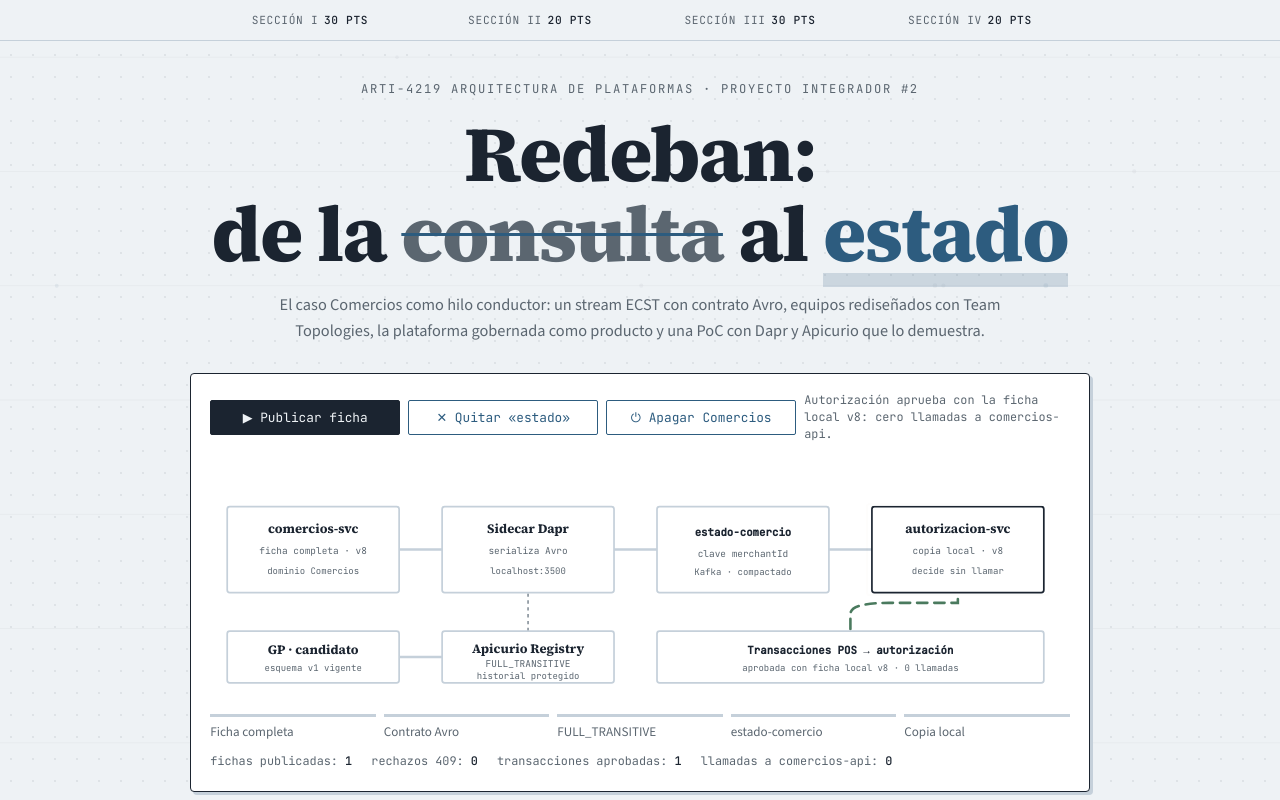
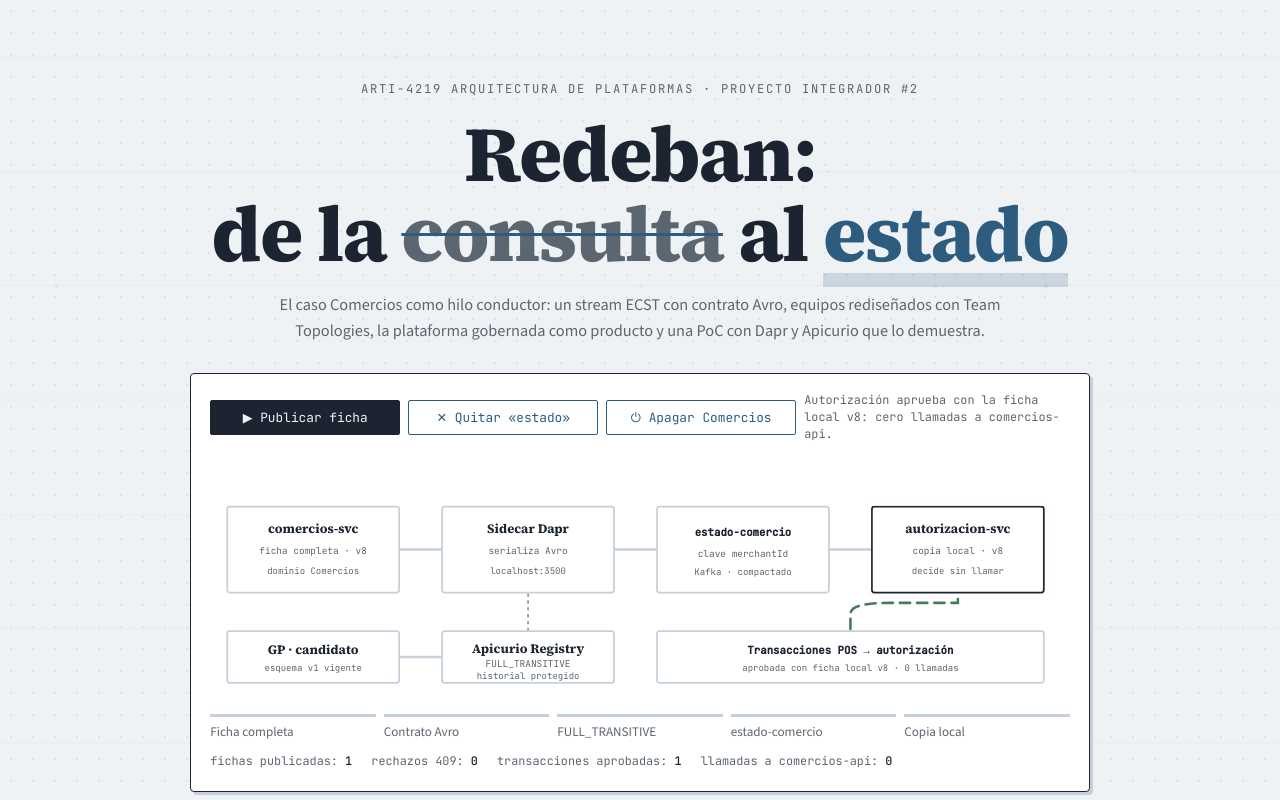
Before and after one commit to rubiod1/redeban-proyecto-2, a plain HTML site: page index.html in a window 1280 px wide. Shown: the top 800 px of the page. Drawn offline with nearby package versions, Linux system fonts and the light colour scheme.

Commit message:
Quitar barra de rúbrica de la portada

```diff
--- a/index.html
+++ b/index.html
@@ -268,26 +268,13 @@ section.s.hero > .sim{max-width:1080px}
 .figs > div{background:var(--card);border:1px solid var(--line);border-top:4px solid var(--accent);border-radius:4px;padding:.9rem 1rem;box-shadow:3px 3px 0 var(--line)}
 .figs b{display:block;font-family:'Source Serif 4',Georgia,serif;font-weight:800;font-size:1.55rem;line-height:1.1;color:var(--accent);margin-bottom:.3rem}
 .figs span{font-size:.86rem;color:var(--muted);line-height:1.4;display:block}
-.rub{position:fixed;top:3px;left:0;right:0;z-index:10;background:rgba(238,242,245,.94);backdrop-filter:blur(6px);-webkit-backdrop-filter:blur(6px);border-bottom:1px solid var(--line);display:flex;justify-content:center;font-family:'JetBrains Mono',monospace;font-size:.7rem}
-.rub a{flex:1;max-width:220px;text-align:center;padding:.5rem .5rem;color:var(--muted);text-decoration:none;border-bottom:3px solid transparent;letter-spacing:.06em;text-transform:uppercase;white-space:nowrap}
-.rub a b{color:var(--ink);font-weight:500;margin-left:.35rem}
-.rub a:hover{color:var(--ink)}
-.rub a.on{color:var(--accent);border-bottom-color:var(--accent)}
-.rub a.on b{color:var(--accent)}
-html{scroll-padding-top:3.2rem}
+html{scroll-padding-top:1rem}
 @media (max-width:900px){.figs{grid-template-columns:repeat(2,minmax(0,1fr))}}
-@media (max-width:760px){.rub a{font-size:.6rem;padding:.45rem .2rem;letter-spacing:.02em}.rub a .l{display:none}.rub a b{margin-left:.15rem}}
-</style>
+@media (max-width:760px){</style>
 </head>
 <body>
 <canvas id="bg"></canvas>
 <div class="bar" id="bar"></div>
-<nav class="rub" id="rub" aria-label="Secciones y puntos de la rúbrica">
-  <a href="#i" data-nav="i"><span class="l">Sección </span>I<b>30 pts</b></a>
-  <a href="#ii" data-nav="ii"><span class="l">Sección </span>II<b>20 pts</b></a>
-  <a href="#iii" data-nav="iii"><span class="l">Sección </span>III<b>30 pts</b></a>
-  <a href="#iv" data-nav="iv"><span class="l">Sección </span>IV<b>20 pts</b></a>
-</nav>
 
 <main>
 
@@ -941,7 +928,7 @@ requests.post(
 const sections=[...document.querySelectorAll('section.s')];
 const io=new IntersectionObserver(es=>es.forEach(e=>{if(e.isIntersecting)e.target.classList.add('in');}),{threshold:.08});
 sections.forEach(s=>io.observe(s));
-const navLinks=[...document.querySelectorAll('#rub a')];
+const navLinks=[];
 const spy=new IntersectionObserver(es=>es.forEach(e=>{if(!e.isIntersecting)return;const g=e.target.dataset.group;navLinks.forEach(a=>a.classList.toggle('on',a.dataset.nav===g));}),{rootMargin:'-45% 0px -50% 0px'});
 sections.forEach(s=>spy.observe(s));
 addEventListener('scroll',()=>{const h=document.documentElement;document.getElementById('bar').style.width=Math.min(100,h.scrollTop/(h.scrollHeight-h.clientHeight)*100)+'%';},{passive:true});
```
